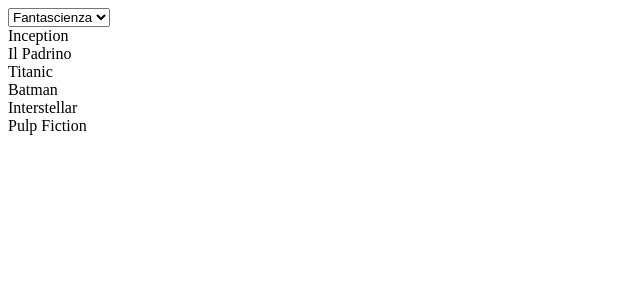
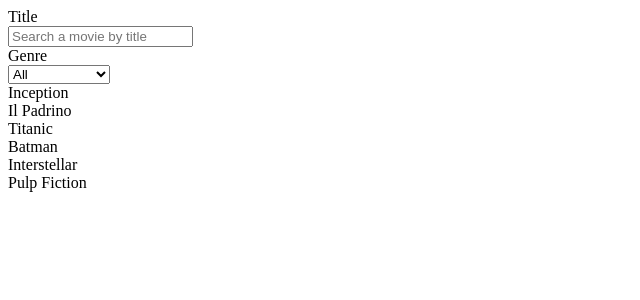
Before and after one commit to giovannipastorini/react-movie-filter, a React (Vite) app: page / in a window 1280 px wide. Shown: the top 300 px of the page, without its empty margins (0-640 px from the left). Built offline with nearby package versions, Linux system fonts and the light colour scheme.

Commit message:
Implement movie filtering by title and genre in App component

```diff
--- a/src/App.jsx
+++ b/src/App.jsx
@@ -1,4 +1,4 @@
-import { useState } from 'react'
+import { useState, useEffect } from 'react'
 
 
 function App() {
@@ -13,24 +13,57 @@
     { id: 6, title: 'Pulp Fiction', genre: 'Thriller' },
   ]
 
-//Fantascienza, Thriller, Romantico, Azione, Fantascienza, Thriller
+  const [movies, setMovies] = useState(initialMovies)
+  const [genere, setGenere]=useState('')
+  const [search, setSearch] = useState('')
 
-const [movies, setMovies] = useState(initialMovies)
+  useEffect(() => {
+    console.log(genere);
+
+
+    let filteredData = initialMovies;
+    // filter data by genre
+    if (genere) {
+      //console.log('Filter the data by genre');
+      filteredData = initialMovies.filter(movie => movie.genre.toLowerCase() == genere.toLowerCase())
+    }
+
+    if(search){
+      console.log('the user searched:', search);
+      filteredData = filteredData.filter(movie => movie.title.toLowerCase().includes(search.toLowerCase()))
+
+    }
+
+    console.log(filteredData);
+    setMovies(filteredData);
+
+  }, [genere, search])
 
   return (
     <>
 
+    {/* Filter by Title */}
       <div>
-      <select>
-        <option value="Fantascienza">Fantascienza</option>
-        <option value="Thriller">Thriller</option>
-        <option value="Romantico">Romantico</option>
-        <option value="Azione">Azione</option>
-        <option value="Fantascienza">Fantascienza</option>
-        <option value="Thriller">Thriller</option>
+          <label htmlFor="title">Title</label><br />
+          <input type="text" value={search} onChange={(e) => setSearch(e.target.value)} placeholder="Search a movie by title" />
+      </div>
+
+
+    {/* Filter by Genre */}
+      <div>
+
+        <label htmlFor="genre">Genre</label><br />
+        <select name="genre" id="genre" value={genere} onChange={(e) => setGenere(e.target.value)}>
+          <option value="">All</option>
+          <option value="fantascienza">Fantascienza</option>
+          <option value="thriller">Thriller</option>
+          <option value="romantico">Romantico</option>
+          <option value="azione">Azione</option>
         </select>
       </div>
 
+
+    {/* Movies List */}
     {
       movies.map( movie =>(
         <div key={movie.id}>
```
Lines whose indentation alone changed are shown as unchanged.
